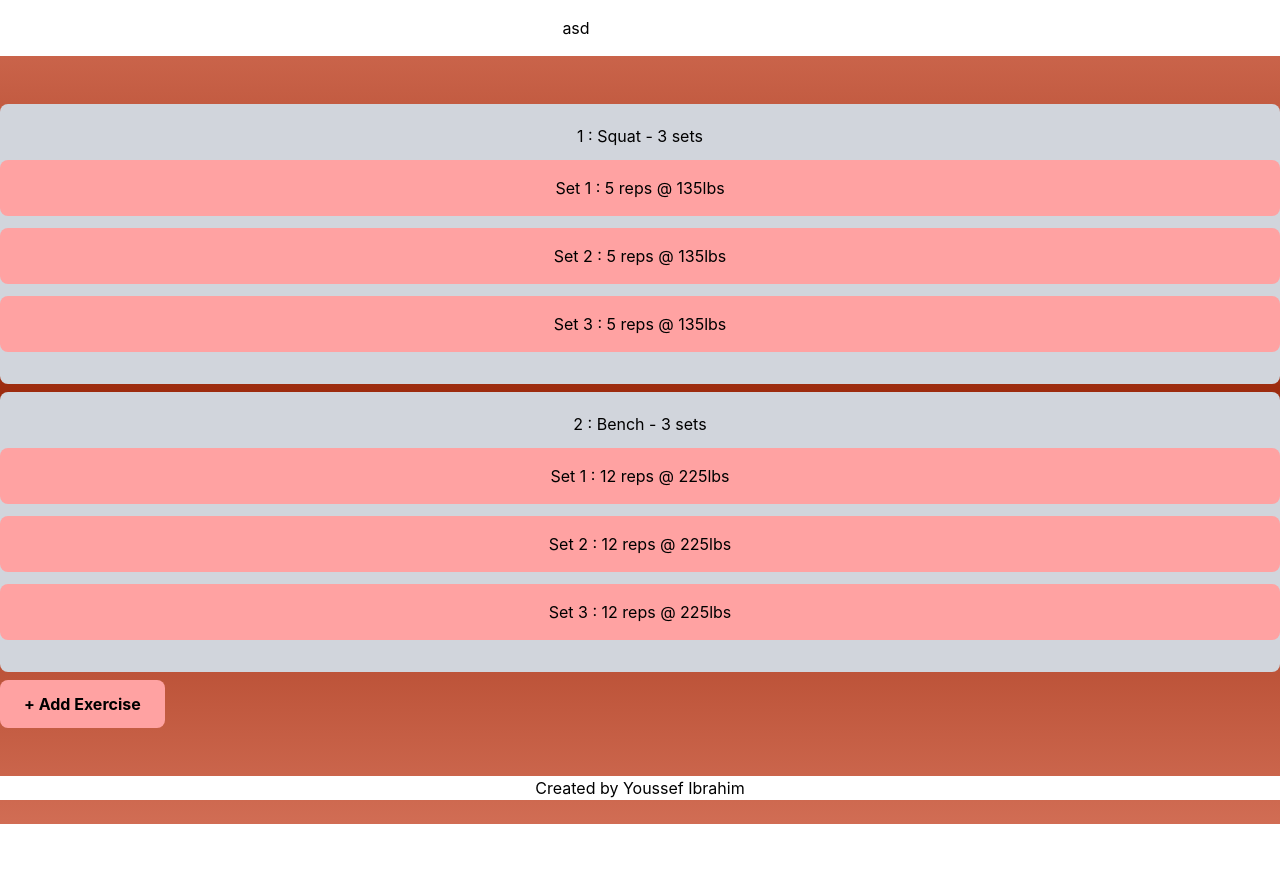
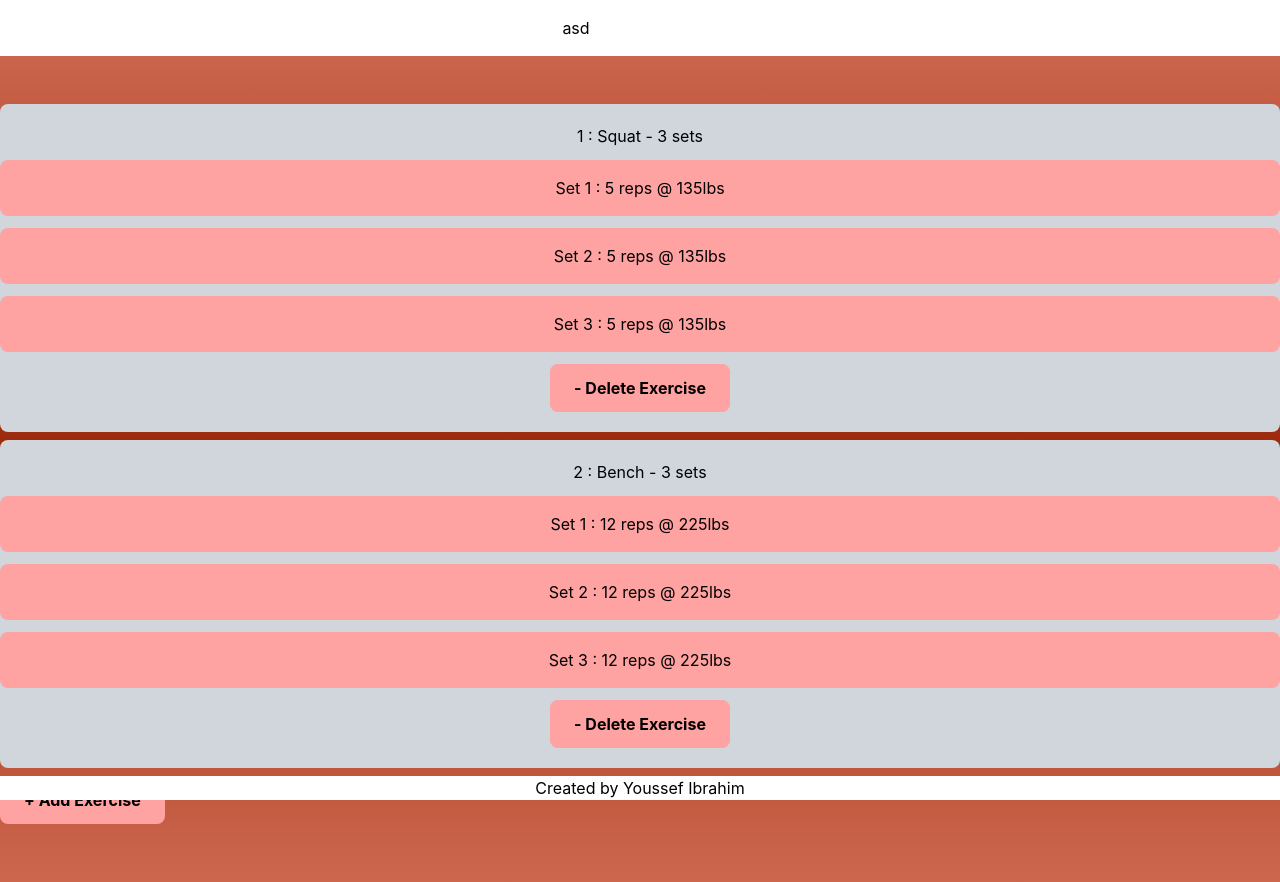
Before and after one commit to youssefibrahim3/PumpPlanner, a React app in the folder frontend/: page /dashboard/session/1 in a window 1280 px wide. Shown: the top 882 px of the page. Before the commit the page ends 824 px from the top, so only its background shows below. Built offline with nearby package versions, Linux system fonts and the light colour scheme; the HTML template or start-up script is replaced by a standard one.

Commit message:
Add exercise deletion to ExerciseEntry.jsx
Can now delete individual exercises. Now work should be done on being able to add new exercises.

```diff
--- a/frontend/src/components/ExerciseEntry.jsx
+++ b/frontend/src/components/ExerciseEntry.jsx
@@ -11,6 +11,9 @@ export default function ExerciseEntry({exerciseData, onDelete})
                 <h2 className="py-1" key={i}>Set {i+1} : {set.reps} reps @ {set.weight}lbs</h2>
                 </div>
             )}
+            <button onClick={() => onDelete(exerciseData.id)} className="bg-red-300 hover:bg-red-700 px-6 py-3 rounded-lg font-bold cursor-pointer">
+                - Delete Exercise
+             </button>
         </div>
     );
 
```
